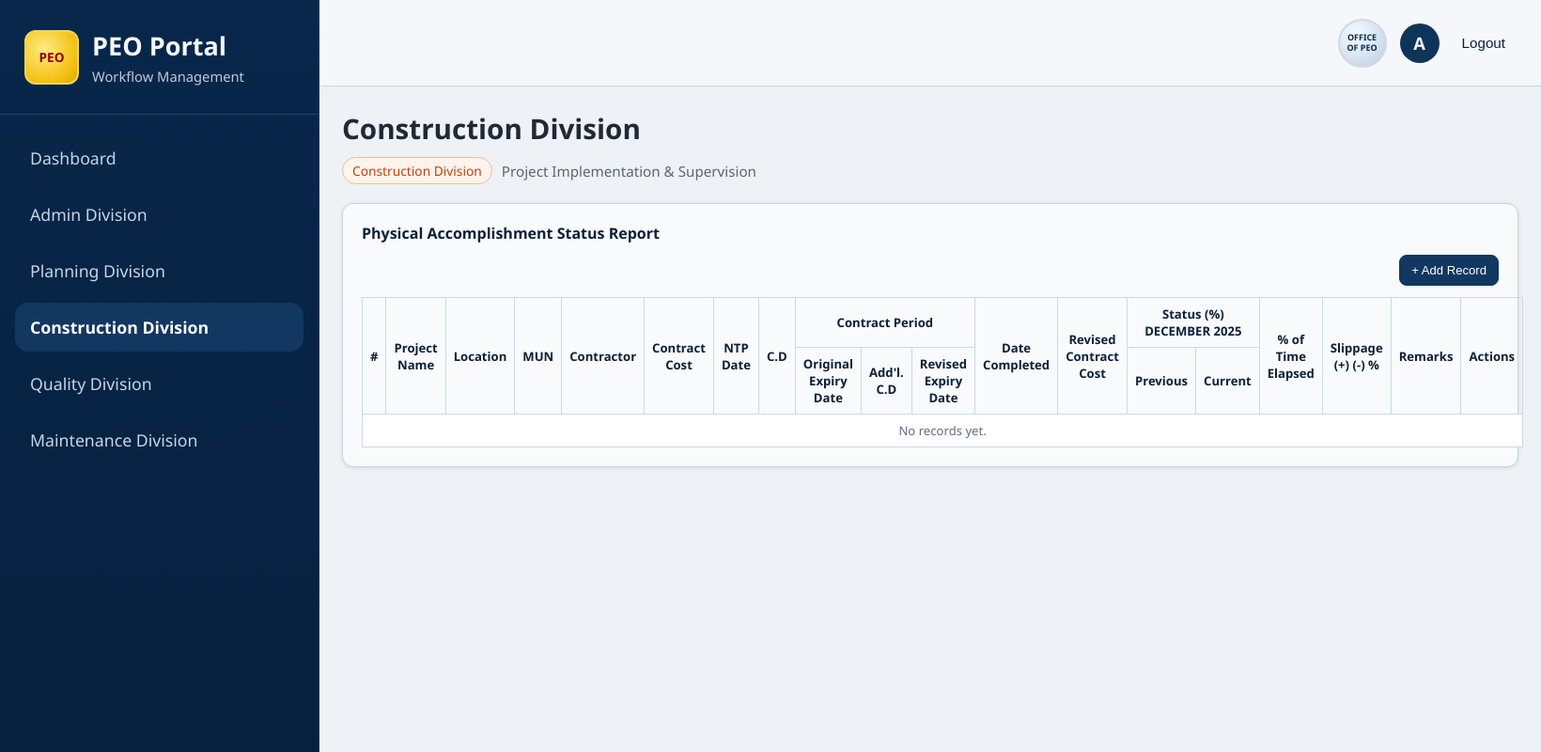
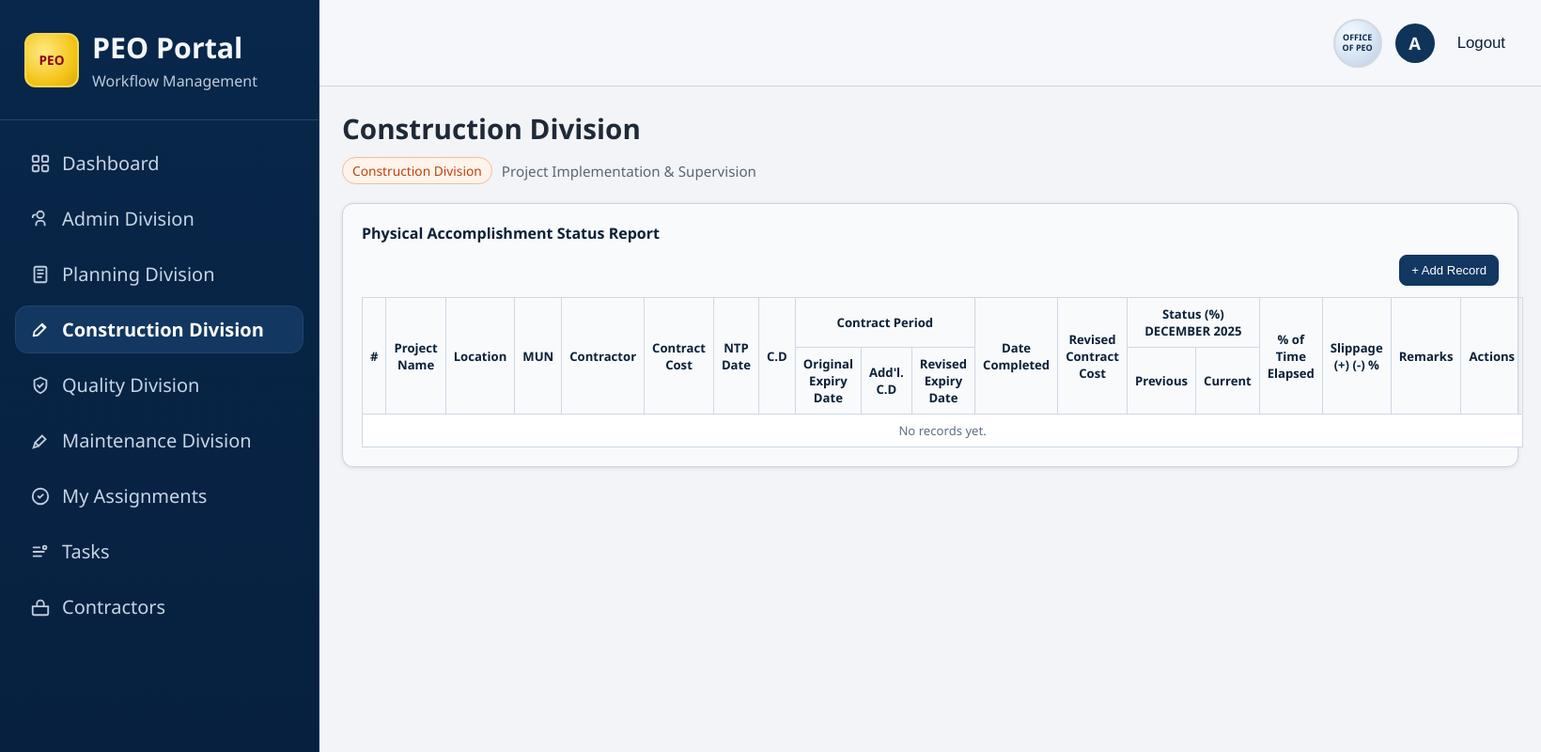
Before and after one commit to takeshii17/PEO-System, a Django app: page /construction-division/dashboard/ in a window 1640 px wide. Shown: the whole page at 94% size. Run offline with Django 5.2, Linux system fonts and the light colour scheme; a user stored in the database is signed in; data that the repository does not hold is empty.

Commit message:
fixed sidebar

```diff
--- a/peo_system/main/forms.py
+++ b/peo_system/main/forms.py
@@ -44,6 +44,43 @@ class DocumentForm(forms.ModelForm):
         }
 
 
+class PlanningBudgetForm(forms.ModelForm):
+    class Meta:
+        model = PlanningBudget
+        fields = ["name", "fund", "fiscal_year", "total_budget", "status"]
+        widgets = {
+            "name": forms.TextInput(attrs={"placeholder": "e.g., 20% Development Fund FY 2026"}),
+            "fund": forms.Select(),
+            "fiscal_year": forms.TextInput(attrs={"placeholder": "e.g., FY 2026"}),
+            "total_budget": forms.NumberInput(attrs={"step": "0.01", "min": "0"}),
+            "status": forms.Select(),
+        }
+
+    def clean_total_budget(self):
+        total_budget = self.cleaned_data.get("total_budget")
+        if total_budget is not None and total_budget < 0:
+            raise forms.ValidationError("Total budget cannot be negative.")
+        return total_budget
+
+
+class PlanningProjectForm(forms.ModelForm):
+    class Meta:
+        model = PlanningProject
+        fields = ["project_title", "fund", "budget_amount", "status"]
+        widgets = {
+            "project_title": forms.TextInput(attrs={"placeholder": "e.g., Road Improvement Program"}),
+            "fund": forms.Select(),
+            "budget_amount": forms.NumberInput(attrs={"step": "0.01", "min": "0"}),
+            "status": forms.Select(),
+        }
+
+    def clean_budget_amount(self):
+        budget_amount = self.cleaned_data.get("budget_amount")
+        if budget_amount is not None and budget_amount < 0:
+            raise forms.ValidationError("Budget amount cannot be negative.")
+        return budget_amount
+
+
 class ConstructionStatusReportForm(forms.ModelForm):
     class Meta:
         model = ConstructionStatusReport
@@ -67,46 +104,31 @@ class ConstructionStatusReportForm(forms.ModelForm):
             "remarks",
         ]
         widgets = {
-            "project_name": forms.TextInput(attrs={"placeholder": "Project name"}),
-            "location": forms.TextInput(attrs={"placeholder": "Location"}),
-            "mun": forms.TextInput(attrs={"placeholder": "MUN"}),
-            "contractor": forms.TextInput(attrs={"placeholder": "Contractor"}),
-            "contract_cost": forms.NumberInput(attrs={"step": "0.01", "placeholder": "0.00"}),
+            "project_name": forms.TextInput(attrs={"placeholder": "e.g., Bridge Rehabilitation Project"}),
+            "location": forms.TextInput(attrs={"placeholder": "e.g., Barangay San Isidro"}),
+            "mun": forms.TextInput(attrs={"placeholder": "Municipality"}),
+            "contractor": forms.TextInput(attrs={"placeholder": "Contractor name"}),
+            "contract_cost": forms.NumberInput(attrs={"step": "0.01", "min": "0"}),
             "ntp_date": forms.DateInput(attrs={"type": "date"}),
-            "cd": forms.NumberInput(attrs={"placeholder": "0"}),
+            "cd": forms.NumberInput(attrs={"min": "0"}),
             "original_expiry_date": forms.DateInput(attrs={"type": "date"}),
-            "additional_cd": forms.NumberInput(attrs={"placeholder": "0"}),
-            "revised_expiry_date": forms.TextInput(attrs={"placeholder": "Revised expiry date"}),
+            "additional_cd": forms.NumberInput(attrs={"min": "0"}),
+            "revised_expiry_date": forms.TextInput(attrs={"placeholder": "e.g., June 15, 2026"}),
             "date_completed": forms.DateInput(attrs={"type": "date"}),
-            "revised_contract_cost": forms.NumberInput(attrs={"step": "0.01", "placeholder": "0.00"}),
-            "status_previous": forms.TextInput(attrs={"placeholder": "Previous"}),
-            "status_current": forms.TextInput(attrs={"placeholder": "Current"}),
-            "percent_time_elapsed": forms.NumberInput(attrs={"step": "0.01", "placeholder": "0.00"}),
-            "slippage_percent": forms.NumberInput(attrs={"step": "0.01", "placeholder": "0.00"}),
-            "remarks": forms.Textarea(attrs={"rows": 2, "placeholder": "Remarks"}),
+            "revised_contract_cost": forms.NumberInput(attrs={"step": "0.01", "min": "0"}),
+            "status_previous": forms.TextInput(attrs={"placeholder": "e.g., 65%"}),
+            "status_current": forms.TextInput(attrs={"placeholder": "e.g., 72%"}),
+            "percent_time_elapsed": forms.NumberInput(attrs={"step": "0.01"}),
+            "slippage_percent": forms.NumberInput(attrs={"step": "0.01"}),
+            "remarks": forms.Textarea(attrs={"rows": 3, "placeholder": "Additional details"}),
         }
 
-
-class PlanningBudgetForm(forms.ModelForm):
-    class Meta:
-        model = PlanningBudget
-        fields = ["name", "fund", "fiscal_year", "total_budget", "status"]
-        widgets = {
-            "name": forms.TextInput(attrs={"placeholder": "Budget title"}),
-            "fund": forms.Select(),
-            "fiscal_year": forms.TextInput(attrs={"placeholder": "FY 2026"}),
-            "total_budget": forms.NumberInput(attrs={"step": "0.01"}),
-            "status": forms.Select(),
-        }
-
-
-class PlanningProjectForm(forms.ModelForm):
-    class Meta:
-        model = PlanningProject
-        fields = ["project_title", "fund", "budget_amount", "status"]
-        widgets = {
-            "project_title": forms.TextInput(attrs={"placeholder": "Project title"}),
-            "fund": forms.Select(),
-            "budget_amount": forms.NumberInput(attrs={"step": "0.01"}),
-            "status": forms.Select(),
-        }
+    def clean(self):
+        cleaned_data = super().clean()
+        cd = cleaned_data.get("cd")
+        additional_cd = cleaned_data.get("additional_cd")
+        if cd is not None and cd < 0:
+            self.add_error("cd", "C.D cannot be negative.")
+        if additional_cd is not None and additional_cd < 0:
+            self.add_error("additional_cd", "Additional C.D cannot be negative.")
+        return cleaned_data
--- a/peo_system/main/templates/Construction Division/construction_div.html
+++ b/peo_system/main/templates/Construction Division/construction_div.html
@@ -9,22 +9,23 @@
         * { box-sizing: border-box; }
         html, body { margin:0; min-height:100%; font-family:"Sora","Segoe UI",sans-serif; color:var(--text); background:var(--bg); }
         .app-shell { display:flex; min-height:100vh; }
-        .sidebar { width:340px; background:linear-gradient(180deg,#08274a 0%,#07203f 100%); color:#d5dfeb; border-right:1px solid #15385f; }
+        .sidebar { width:340px; background:linear-gradient(180deg,#08274a 0%,#07203f 100%); color:#d5dfeb; border-right:1px solid #15385f; display:flex; flex-direction:column; }
         .brand { display:flex; gap:14px; align-items:center; padding:30px 26px; border-bottom:1px solid rgba(215,229,245,.16); }
         .brand-logo { width:58px; height:58px; border-radius:12px; border:2px solid #f2d65a; background:radial-gradient(circle at 35% 35%,#ffeb84 0%,#f4c418 64%,#daaa08 100%); display:grid; place-items:center; color:#8f0010; font-size:.85rem; font-weight:700; }
-        .brand h1 { margin:0; font-size:clamp(1.1rem,1.65vw,1.85rem); color:#f4f7fb; }
-        .brand p { margin:4px 0 0; font-size:.92rem; color:#bdcada; }
+        .brand h1 { margin:0; font-size:clamp(1.2rem,1.85vw,2.05rem); color:#f4f7fb; }
+        .brand p { margin:4px 0 0; font-size:1rem; color:#bdcada; }
         .nav-menu { padding:20px 16px 24px; display:grid; gap:8px; }
-        .nav-item { display:flex; gap:12px; align-items:center; color:#c7d5e5; text-decoration:none; border-radius:14px; padding:14px 16px; font-size:clamp(.98rem,1.08vw,1.7rem); }
+        .nav-item { display:flex; gap:12px; align-items:center; color:#c7d5e5; text-decoration:none; border-radius:14px; padding:14px 16px; font-size:clamp(1.05rem,1.22vw,2rem); line-height:1.15; }
         .nav-item:hover { background:rgba(255,255,255,.08); }
-        .nav-item.active { background:#123760; color:#fff; font-weight:600; }
-        .workspace { flex:1; min-width:0; }
+        .nav-item.active { background:#123760; color:#fff; box-shadow:inset 0 0 0 1px rgba(189,214,238,.08); font-weight:600; }
+        .nav-icon { width:22px; height:22px; flex:0 0 auto; opacity:.95; }
+        .workspace { flex:1; min-width:0; background:#f2f4f7; }
         .topbar { height:92px; border-bottom:1px solid var(--line); display:flex; justify-content:flex-end; align-items:center; padding:0 28px; background:#f5f7fa; }
         .account { display:flex; align-items:center; gap:14px; }
         .seal { width:52px; height:52px; border-radius:50%; border:2px solid #d2d9e1; background:radial-gradient(circle at 35% 30%,#f2fbff 0%,#dce8f6 45%,#bccce0 100%); display:grid; place-items:center; font-size:.56rem; font-weight:700; color:#0b2a4c; text-align:center; line-height:1.15; }
         .avatar { width:42px; height:42px; border-radius:50%; background:#0f3459; color:#f2f7ff; display:grid; place-items:center; font-size:1.15rem; font-weight:700; text-transform:uppercase; }
         .logout-form { margin:0; }
-        .logout-btn { border:0; background:transparent; color:#0b213a; font-size:.95rem; padding:8px 10px; border-radius:10px; cursor:pointer; }
+        .logout-btn { border:0; background:transparent; color:#0b213a; font-size:1.05rem; padding:8px 10px; border-radius:10px; cursor:pointer; }
         .page { padding:24px; }
         .page h2 { margin:0; font-size:1.85rem; color:#1f2937; }
         .subhead { margin-top:10px; display:flex; gap:10px; align-items:center; color:#5b6675; font-size:.95rem; }
@@ -50,7 +51,8 @@
         .field input, .field textarea { width:100%; border:1px solid #bfcbd9; border-radius:8px; padding:8px; font-size:.8rem; font-family:inherit; background:#fff; }
         .field.wide { grid-column:span 4; }
         .modal-actions { margin-top:12px; display:flex; justify-content:flex-end; gap:8px; }
-        @media (max-width:980px) { .form-grid { grid-template-columns:1fr; } .field.wide { grid-column:span 1; } }
+        @media (max-width:1200px) { .sidebar { width:280px; } }
+        @media (max-width:900px) { .app-shell { flex-direction:column; } .sidebar { width:100%; } .topbar { height:auto; padding:12px 16px; } .form-grid { grid-template-columns:1fr; } .field.wide { grid-column:span 1; } }
     </style>
 </head>
 <body>
@@ -61,12 +63,23 @@
             <div><h1>PEO Portal</h1><p>Workflow Management</p></div>
         </div>
         <nav class="nav-menu">
-            <a class="nav-item" href="{% url 'home' %}">Dashboard</a>
-            <a class="nav-item" href="{% url 'admin_div_dashboard' %}">Admin Division</a>
-            <a class="nav-item" href="{% url 'planning_div_dashboard' %}">Planning Division</a>
-            <a class="nav-item active" href="{% url 'construction_div_dashboard' %}">Construction Division</a>
-            <a class="nav-item" href="{% url 'quality_div_dashboard' %}">Quality Division</a>
-            <a class="nav-item" href="{% url 'maintinance_div_dashboard' %}">Maintenance Division</a>
+            <a class="nav-item" href="{% url 'home' %}">
+                <svg class="nav-icon" viewBox="0 0 24 24" fill="none" aria-hidden="true">
+                    <rect x="3" y="3" width="7" height="7" rx="1.8" stroke="currentColor" stroke-width="2"/>
+                    <rect x="14" y="3" width="7" height="7" rx="1.8" stroke="currentColor" stroke-width="2"/>
+                    <rect x="3" y="14" width="7" height="7" rx="1.8" stroke="currentColor" stroke-width="2"/>
+                    <rect x="14" y="14" width="7" height="7" rx="1.8" stroke="currentColor" stroke-width="2"/>
+                </svg>
+                Dashboard
+            </a>
+            <a class="nav-item" href="{% url 'admin_div_dashboard' %}"><svg class="nav-icon" viewBox="0 0 24 24" fill="none"><path d="M7 20v-2a4 4 0 0 1 4-4h2a4 4 0 0 1 4 4v2" stroke="currentColor" stroke-width="2"/><circle cx="12" cy="7" r="4" stroke="currentColor" stroke-width="2"/><path d="M3 10c0-1.7 1.3-3 3-3" stroke="currentColor" stroke-width="2" stroke-linecap="round"/></svg>Admin Division</a>
+            <a class="nav-item" href="{% url 'planning_div_dashboard' %}"><svg class="nav-icon" viewBox="0 0 24 24" fill="none"><rect x="5" y="3" width="14" height="18" rx="2" stroke="currentColor" stroke-width="2"/><path d="M9 7h6M9 11h6M9 15h4" stroke="currentColor" stroke-width="2" stroke-linecap="round"/></svg>Planning Division</a>
+            <a class="nav-item active" href="{% url 'construction_div_dashboard' %}"><svg class="nav-icon" viewBox="0 0 24 24" fill="none"><path d="M14 5 5 14l-1 5 5-1 9-9-4-4Z" stroke="currentColor" stroke-width="2" stroke-linejoin="round"/><path d="m13 6 4 4" stroke="currentColor" stroke-width="2"/></svg>Construction Division</a>
+            <a class="nav-item" href="{% url 'quality_div_dashboard' %}"><svg class="nav-icon" viewBox="0 0 24 24" fill="none"><path d="M12 3 5 6v6c0 5 3.5 7.5 7 9 3.5-1.5 7-4 7-9V6l-7-3Z" stroke="currentColor" stroke-width="2"/><path d="m9 12 2 2 4-4" stroke="currentColor" stroke-width="2" stroke-linecap="round"/></svg>Quality Division</a>
+            <a class="nav-item" href="{% url 'maintinance_div_dashboard' %}"><svg class="nav-icon" viewBox="0 0 24 24" fill="none"><path d="m14 6-8 8 4 4 8-8-4-4Z" stroke="currentColor" stroke-width="2"/><path d="M6 14 4 20l6-2" stroke="currentColor" stroke-width="2"/></svg>Maintenance Division</a>
+            <a class="nav-item" href="#"><svg class="nav-icon" viewBox="0 0 24 24" fill="none"><circle cx="12" cy="12" r="9" stroke="currentColor" stroke-width="2"/><path d="m9.5 12 1.7 1.7L15 10" stroke="currentColor" stroke-width="2" stroke-linecap="round"/></svg>My Assignments</a>
+            <a class="nav-item" href="#"><svg class="nav-icon" viewBox="0 0 24 24" fill="none"><path d="M4 7h7M4 12h12M4 17h9" stroke="currentColor" stroke-width="2" stroke-linecap="round"/><circle cx="17" cy="7" r="2" stroke="currentColor" stroke-width="2"/></svg>Tasks</a>
+            <a class="nav-item" href="#"><svg class="nav-icon" viewBox="0 0 24 24" fill="none"><path d="M3 11h18v8a2 2 0 0 1-2 2H5a2 2 0 0 1-2-2v-8Z" stroke="currentColor" stroke-width="2"/><path d="M8 11V8a4 4 0 0 1 8 0v3" stroke="currentColor" stroke-width="2"/></svg>Contractors</a>
         </nav>
     </aside>
 
```
Also changed, not shown: peo_system/main/templates/Planning Division/planning_Div.html (+5 -5 lines), peo_system/peo_system/db.sqlite3.
